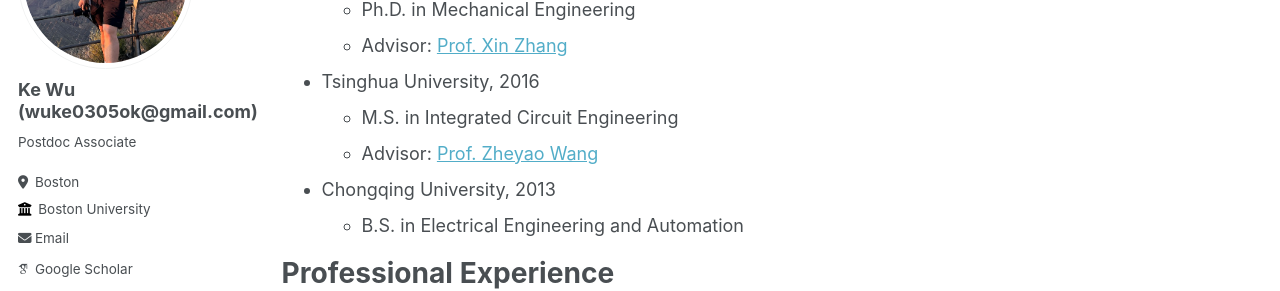
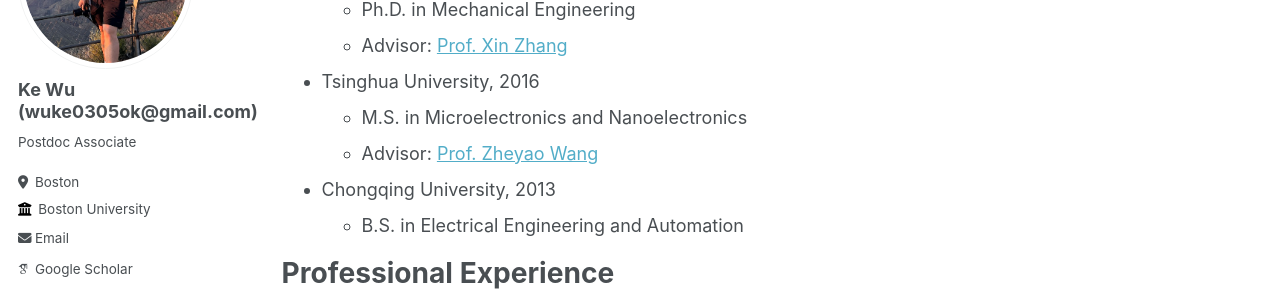
Before and after one commit to wuke0305/wuke0305.github.io, a Jekyll site: the page built from _pages/cv.md, in a window 1280 px wide and 900 px high. Shown: the part 224-515 px from the top of the window. Built offline with Jekyll 4.4.1, drawn with Linux system fonts in a browser that asks for light colours; some web fonts are replaced.

Commit message:
Update cv.md

```diff
--- a/_pages/cv.md
+++ b/_pages/cv.md
@@ -15,7 +15,7 @@ Education
   * Ph.D. in Mechanical Engineering
   * Advisor: [Prof. Xin Zhang](https://people.bu.edu/xinz/)
 * Tsinghua University, 2016
-  * M.S. in Integrated Circuit Engineering
+  * M.S. in Microelectronics and Nanoelectronics
   * Advisor: [Prof. Zheyao Wang](http://main.ime.tsinghua.edu.cn/)
 * Chongqing University, 2013
   * B.S. in Electrical Engineering and Automation
```
